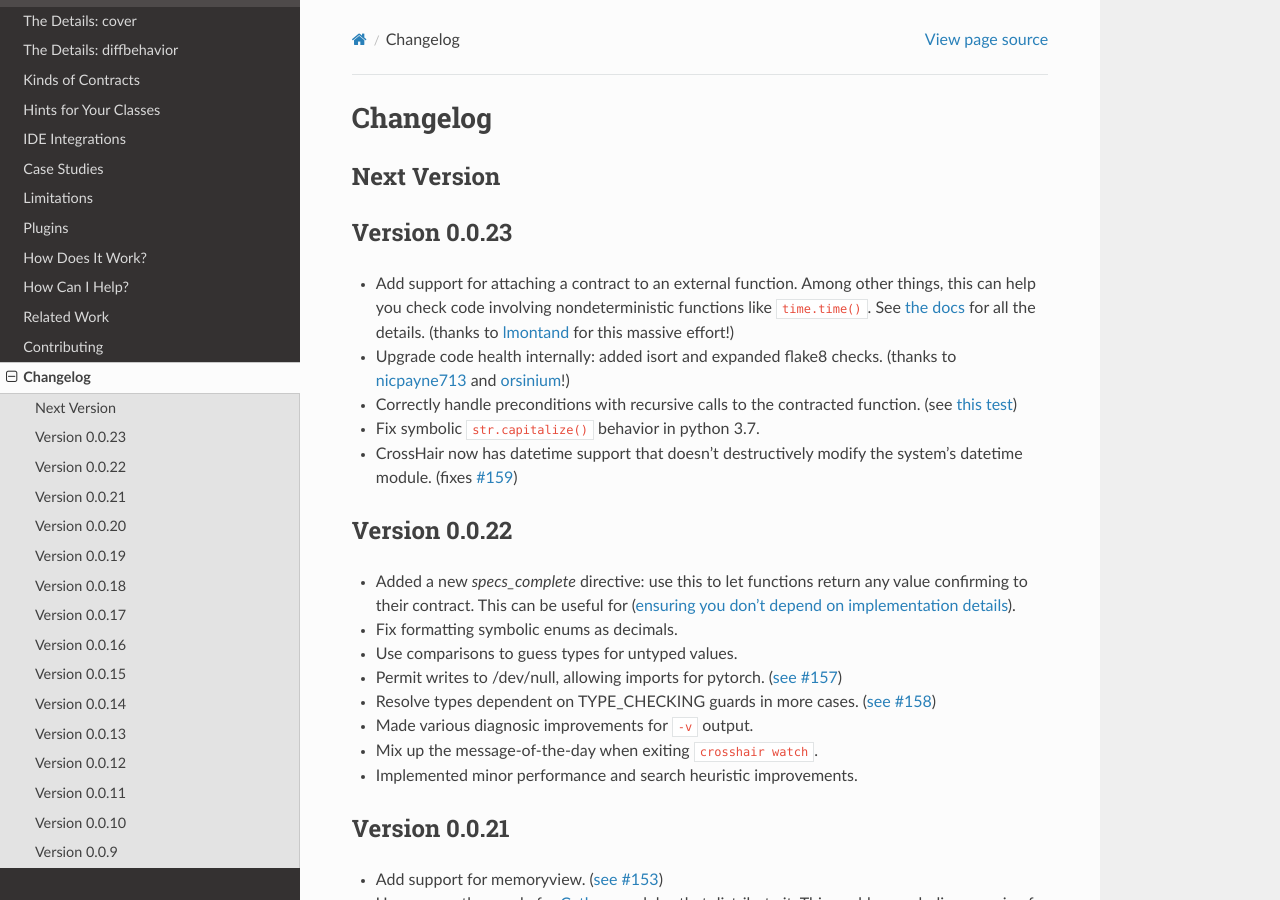
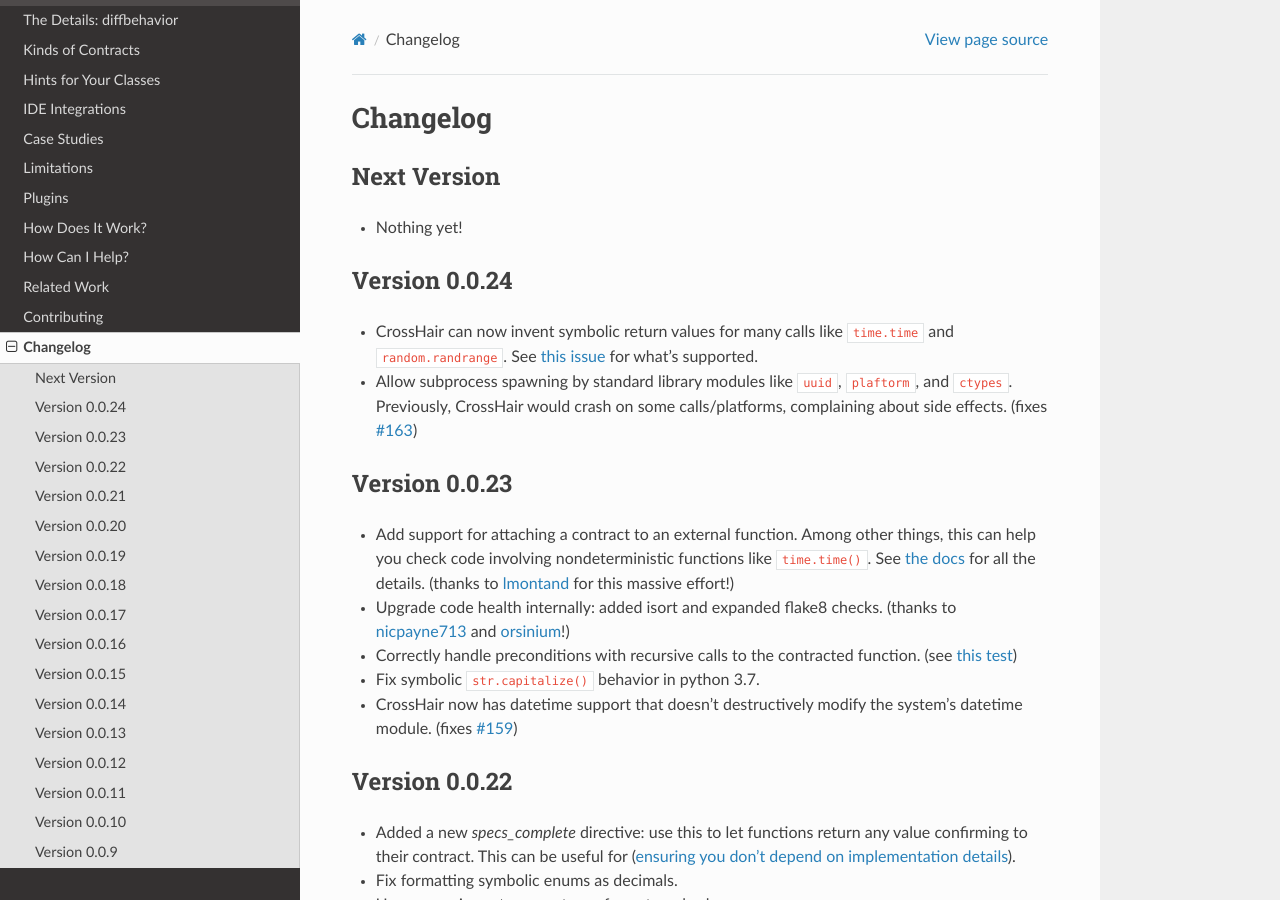
Before and after one commit to pschanely/CrossHair, a Sphinx documentation site: the page built from doc/source/changelog.rst, in a window 1280 px wide and 900 px high. Built offline with Sphinx 7.4.7 and the Read the Docs theme 2.0.0, drawn with Linux system fonts in a browser that asks for light colours; the version number is read from the project's files by our own code.

Commit message:
Bump version to 0.0.24

```diff
--- a/crosshair/__init__.py
+++ b/crosshair/__init__.py
@@ -13,7 +13,7 @@
 from crosshair.tracers import NoTracing, ResumedTracing
 from crosshair.util import IgnoreAttempt, debug
 
-__version__ = "0.0.23"  # Do not forget to update in setup.py!
+__version__ = "0.0.24"  # Do not forget to update in setup.py!
 __author__ = "Phillip Schanely"
 __license__ = "MIT"
 __status__ = "Alpha"
--- a/doc/source/changelog.rst
+++ b/doc/source/changelog.rst
@@ -5,6 +5,21 @@
 
 Next Version
 ------------
+
+* Nothing yet!
+
+
+Version 0.0.24
+--------------
+
+* CrossHair can now invent symbolic return values for many calls like ``time.time`` and
+  ``random.randrange``. See
+  `this issue <https://github.com/pschanely/CrossHair/issues/162>`__ for what's
+  supported.
+* Allow subprocess spawning by standard library modules like ``uuid``, ``plaftorm``, and
+  ``ctypes``. Previously, CrossHair would crash on some calls/platforms, complaining about
+  side effects.
+  (fixes `#163 <https://github.com/pschanely/CrossHair/issues/163>`__)
 
 
 Version 0.0.23
--- a/setup.py
+++ b/setup.py
@@ -14,7 +14,7 @@
 # the pre-commit checks through check_init_and_setup_coincide.py.
 setup(
     name="crosshair-tool",
-    version="0.0.23",  # Update this in crosshair/__init__.py too
+    version="0.0.24",  # Update this in crosshair/__init__.py too
     author="Phillip Schanely",
     author_email="pschanely+vE7F@gmail.com",
     packages=find_packages(),
```
